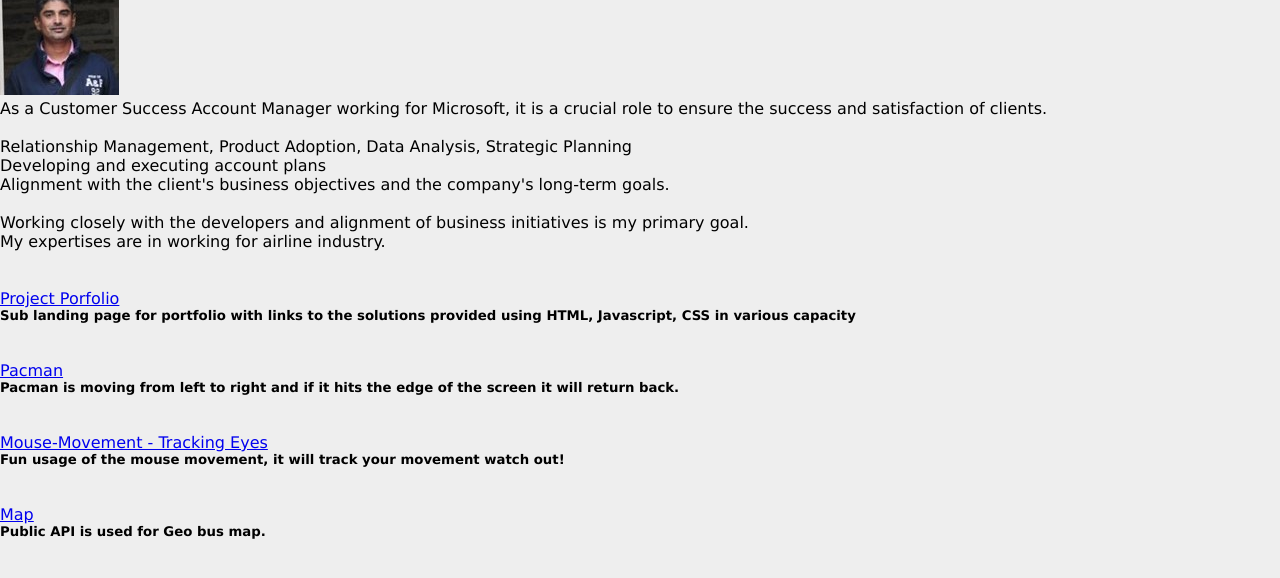
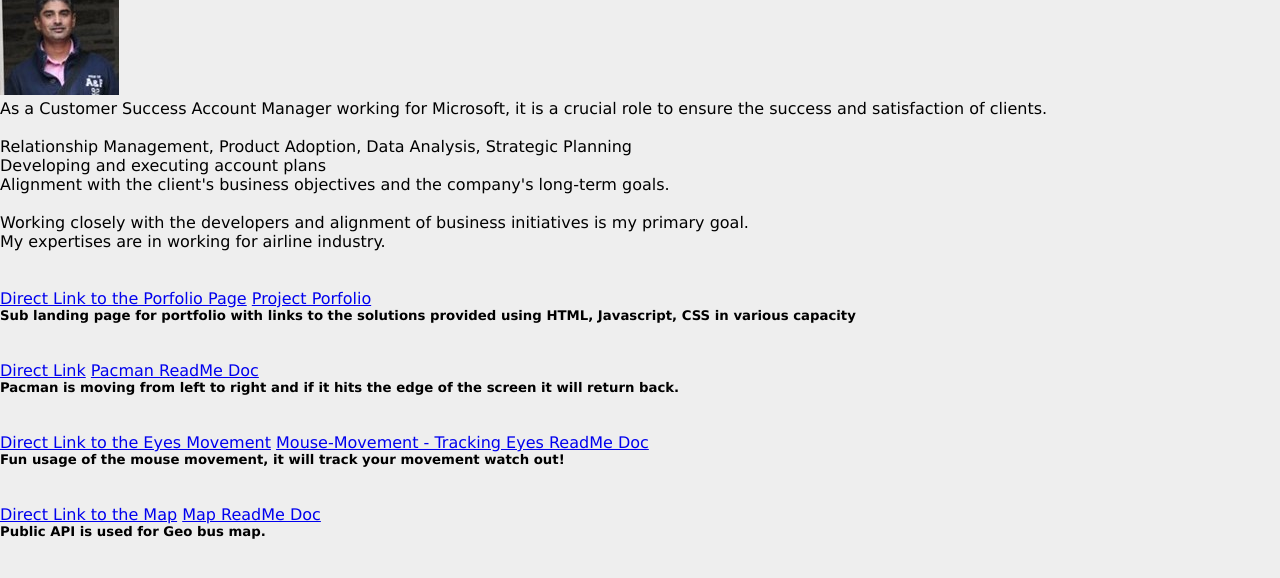
Before and after one commit to abdulali01/abdulali01.github.io, a plain HTML site: page index.html in a window 1280 px wide. Shown: the part 92-670 px from the top of the page. Drawn offline with Linux system fonts and the light colour scheme.

Commit message:
Update index.html

```diff
--- a/index.html
+++ b/index.html
@@ -39,19 +39,27 @@
         </p>
             <br>
             <br>
-            <li class="options"><a href="https://github.com/abdulali01/abdulali01.github.io/blob/main/README.md">Project Porfolio</a> </li>
+            <li class="options">
+                <a href="https://abdulali01.github.io/">Direct Link to the Porfolio Page</a>
+                <a href="https://github.com/abdulali01/abdulali01.github.io/blob/main/README.md">Project Porfolio</a> </li>
             <h5>Sub landing page for portfolio with links to the solutions provided using HTML, Javascript, CSS in various capacity </h5>
             <br>
             <li class="options"> </li>
-            <li class="options"><a href="https://github.com/abdulali01/PacMan/blob/main/README.md">Pacman</a>
+            <li class="options">
+                <a href="https://abdulali01.github.io/PacMan/">Direct Link</a>
+                <a href="https://github.com/abdulali01/PacMan/blob/main/README.md">Pacman ReadMe Doc</a>
                 <h5>Pacman is moving from left to right and if it hits the edge of the screen it will return back.</h5>
                 </li>
             <br><br>
-            <li class="options"><a href="https://github.com/abdulali01/MouseMovement/blob/main/README.md">Mouse-Movement - Tracking Eyes</a>
+            <li class="options">
+                <a href="https://abdulali01.github.io/MouseMovement/">Direct Link to the Eyes Movement</a>
+                <a href="https://github.com/abdulali01/MouseMovement/blob/main/README.md">Mouse-Movement - Tracking Eyes ReadMe Doc</a>
                 <h5>Fun usage of the mouse movement, it will track your movement watch out! </h5>
             </li>
             <br><br>
-            <li class="options"><a href="https://github.com/abdulali01/MapRoute/blob/main/README.md">Map</a>
+            <li class="options">
+                <a href="https://abdulali01.github.io/MapRoute/">Direct Link to the Map</a>
+                <a href="https://github.com/abdulali01/MapRoute/blob/main/README.md">Map ReadMe Doc</a>
                 <h5>Public API is used for Geo bus map.</h5>
             </li>
         </ul>
```
